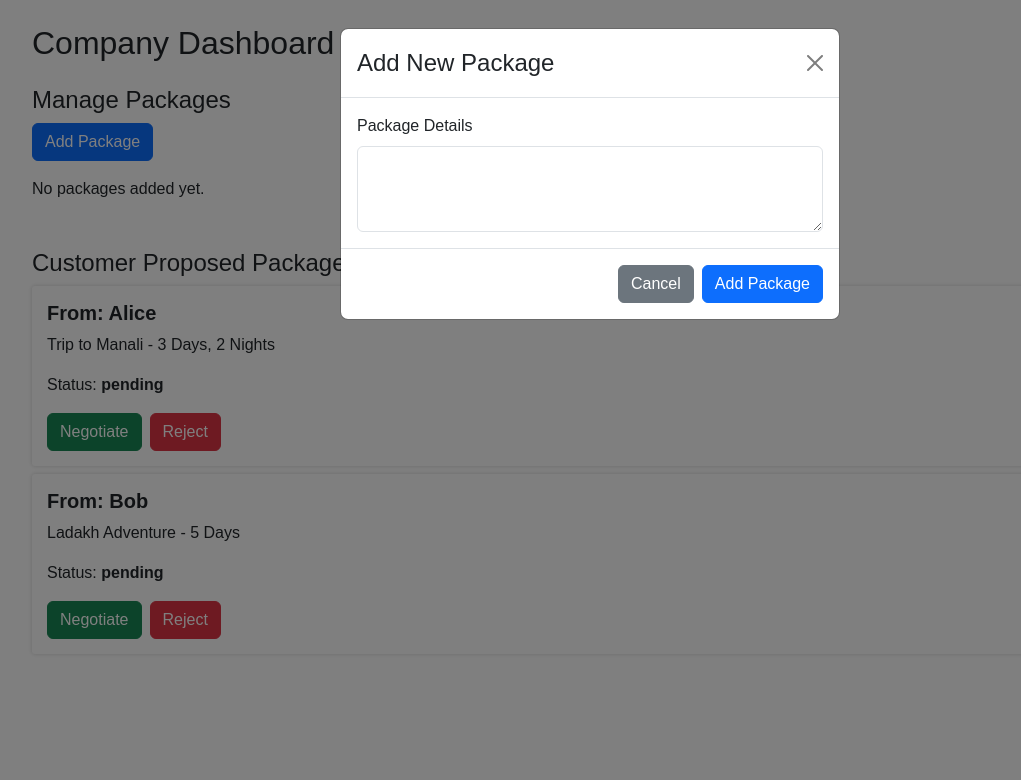
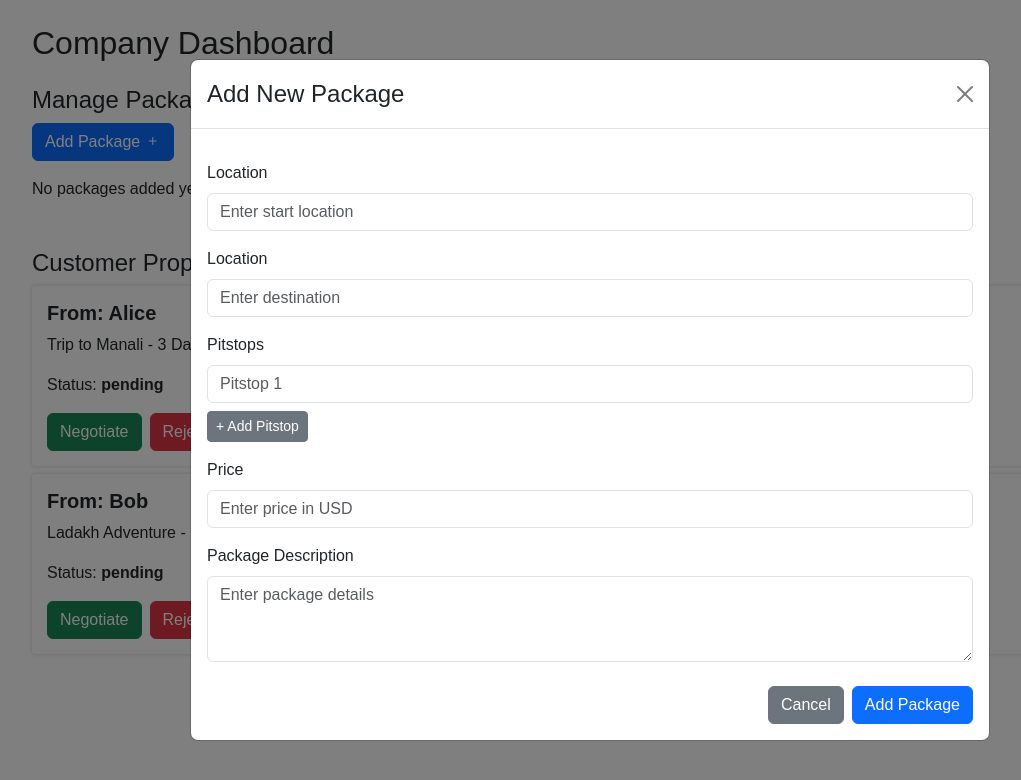
Before and after one commit to DayReez/obscura, a React (Vite) app in the folder client/: page /home-company in a window 1280 px wide. Both pictures are taken after a click on the button "Add Package". Shown: the top 780 px of the page, without its empty margins (50-1071 px from the left). Built offline with nearby package versions, Linux system fonts and the light colour scheme; a web font is replaced by a local one.

Commit message:
company homepage changes

```diff
--- a/client/src/AddPackageModal.jsx
+++ b/client/src/AddPackageModal.jsx
@@ -1,10 +1,39 @@
-// src/AddPackageModal.jsx
+import { useState } from 'react';
 import { Modal, Button, Form } from 'react-bootstrap';
 
 function AddPackageModal({ show, handleClose }) {
+  const [companyName, setCompanyName] = useState('');
+  const [location, setLocation] = useState('');
+  const [destination, setDestination] = useState('');
+  const [price, setPrice] = useState('');
+  const [description, setDescription] = useState('');
+  const [pitstops, setPitstops] = useState(['']);
+
+  const handlePitstopChange = (index, value) => {
+    const updated = [...pitstops];
+    updated[index] = value;
+    setPitstops(updated);
+  };
+
+  const handleAddPitstop = () => {
+    setPitstops([...pitstops, '']);
+  };
+
+  const handleRemovePitstop = (index) => {
+    const updated = pitstops.filter((_, i) => i !== index);
+    setPitstops(updated);
+  };
+
   const handleSubmit = (e) => {
     e.preventDefault();
-    // Handle package data submission here
+    const packageData = {
+      companyName,
+      location,
+      price,
+      description,
+      pitstops,
+    };
+    console.log('Submitting package:', packageData);
     handleClose();
   };
 
@@ -15,26 +44,77 @@ function AddPackageModal({ show, handleClose }) {
       </Modal.Header>
       <Modal.Body>
         <Form onSubmit={handleSubmit}>
-          <Form.Group controlId="companyName">
-            <Form.Label>Company Name</Form.Label>
-            <Form.Control type="text" placeholder="Enter company name" required />
-          </Form.Group>
 
           <Form.Group controlId="location" className="mt-3">
             <Form.Label>Location</Form.Label>
-            <Form.Control type="text" placeholder="Enter location" required />
+            <Form.Control
+              type="text"
+              placeholder="Enter start location"
+              value={location}
+              onChange={(e) => setLocation(e.target.value)}
+              required
+            />
+          </Form.Group>
+          <Form.Group controlId="location" className="mt-3">
+            <Form.Label>Location</Form.Label>
+            <Form.Control
+              type="text"
+              placeholder="Enter destination"
+              value={location}
+              onChange={(e) => setDestination(e.target.value)}
+              required
+            />
+          </Form.Group>
+          <Form.Group className="mt-3">
+            <Form.Label>Pitstops</Form.Label>
+            {pitstops.map((stop, index) => (
+              <div key={index} className="d-flex align-items-center mb-2">
+                <Form.Control
+                  type="text"
+                  placeholder={`Pitstop ${index + 1}`}
+                  value={stop}
+                  onChange={(e) => handlePitstopChange(index, e.target.value)}
+                />
+                {pitstops.length > 1 && (
+                  <Button
+                    variant="danger"
+                    size="sm"
+                    onClick={() => handleRemovePitstop(index)}
+                    className="ms-2"
+                  >
+                    ✕
+                  </Button>
+                )}
+              </div>
+            ))}
+            <Button variant="secondary" size="sm" onClick={handleAddPitstop}>
+              + Add Pitstop
+            </Button>
           </Form.Group>
 
           <Form.Group controlId="price" className="mt-3">
             <Form.Label>Price</Form.Label>
-            <Form.Control type="number" placeholder="Enter price in USD" required />
+            <Form.Control
+              type="number"
+              placeholder="Enter price in USD"
+              value={price}
+              onChange={(e) => setPrice(e.target.value)}
+              required
+            />
           </Form.Group>
 
-          {/* You can add more fields below */}
           <Form.Group controlId="description" className="mt-3">
             <Form.Label>Package Description</Form.Label>
-            <Form.Control as="textarea" rows={3} placeholder="Enter package details" />
+            <Form.Control
+              as="textarea"
+              rows={3}
+              placeholder="Enter package details"
+              value={description}
+              onChange={(e) => setDescription(e.target.value)}
+            />
           </Form.Group>
+
+
 
           <div className="d-flex justify-content-end mt-4">
             <Button variant="secondary" onClick={handleClose} className="me-2">
--- a/client/src/HomePageCompany.jsx
+++ b/client/src/HomePageCompany.jsx
@@ -1,5 +1,7 @@
 import React, { useState } from 'react';
-import { Button, Card, Form, Modal } from 'react-bootstrap';
+import { Button, Card } from 'react-bootstrap';
+import AddPackageModal from './AddPackageModal.jsx';
+import AddPackageRequestButton from './AddPackageRequestButton.jsx';
 
 function CompanyDashboard() {
   const [packages, setPackages] = useState([]);
@@ -8,14 +10,7 @@ function CompanyDashboard() {
     { id: 2, customerName: 'Bob', packageDetails: 'Ladakh Adventure - 5 Days', status: 'pending' },
   ]);
 
-  const [newPackage, setNewPackage] = useState('');
   const [showAddModal, setShowAddModal] = useState(false);
-
-  const handleAddPackage = () => {
-    setPackages([...packages, { id: Date.now(), details: newPackage }]);
-    setNewPackage('');
-    setShowAddModal(false);
-  };
 
   const handleDeletePackage = (id) => {
     setPackages(packages.filter(pkg => pkg.id !== id));
@@ -31,7 +26,7 @@ function CompanyDashboard() {
 
       <div className="mb-5">
         <h4>Manage Packages</h4>
-        <Button variant="primary" onClick={() => setShowAddModal(true)}>Add Package</Button>
+        <AddPackageRequestButton onClick={() => setShowAddModal(true)} />
         <div className="mt-3">
           {packages.length === 0 && <p>No packages added yet.</p>}
           {packages.map(pkg => (
@@ -67,28 +62,7 @@ function CompanyDashboard() {
         ))}
       </div>
 
-      <Modal show={showAddModal} onHide={() => setShowAddModal(false)}>
-        <Modal.Header closeButton>
-          <Modal.Title>Add New Package</Modal.Title>
-        </Modal.Header>
-        <Modal.Body>
-          <Form>
-            <Form.Group>
-              <Form.Label>Package Details</Form.Label>
-              <Form.Control
-                as="textarea"
-                rows={3}
-                value={newPackage}
-                onChange={(e) => setNewPackage(e.target.value)}
-              />
-            </Form.Group>
-          </Form>
-        </Modal.Body>
-        <Modal.Footer>
-          <Button variant="secondary" onClick={() => setShowAddModal(false)}>Cancel</Button>
-          <Button variant="primary" onClick={handleAddPackage}>Add Package</Button>
-        </Modal.Footer>
-      </Modal>
+      <AddPackageModal show={showAddModal} handleClose={() => setShowAddModal(false)} />
     </div>
   );
 }
```
